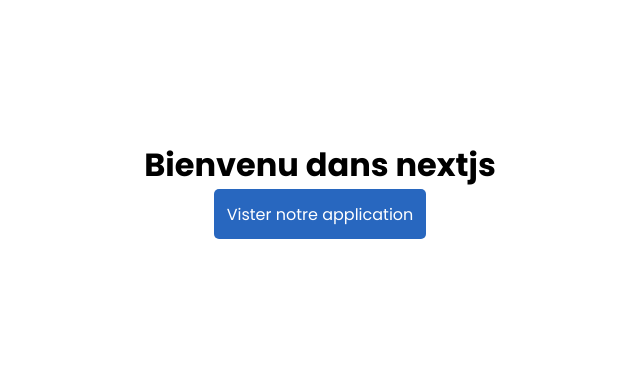
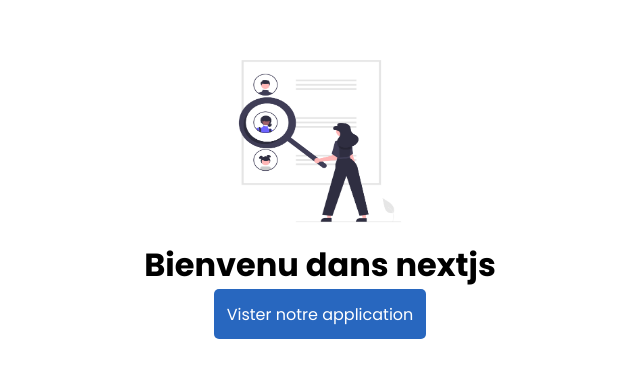
Before and after one commit to Chadrac-WAKOMYA/wateja, a Next.js app: page / in a window 1280 px wide. Shown: the part 210-588 px from the top of the page, without its empty margins (320-960 px from the left). Built offline with nearby package versions, Linux system fonts and the light colour scheme.

Commit message:
firt navigaton notion added

```diff
--- a/src/app/page.tsx
+++ b/src/app/page.tsx
@@ -1,12 +1,13 @@
+import Link from "next/link";
 import styles from "./page.module.css";
 import Image from "next/image";
 
 export default function Home() {
   return (
     <div className={styles.page}>
-      {/* <Image src={"/hero.png"} alt="Wateja hero" width={200} height={200} /> */}
+      <Image src={"/hero.png"} alt="Wateja hero" width={200} height={200} />
       <h1>Bienvenu dans nextjs</h1>
-      <a href="" className="btn-link">Vister notre application</a>
+      <Link href="/contacts" className="btn-link">Vister notre application</Link>
     </div>
   );
 }
```
